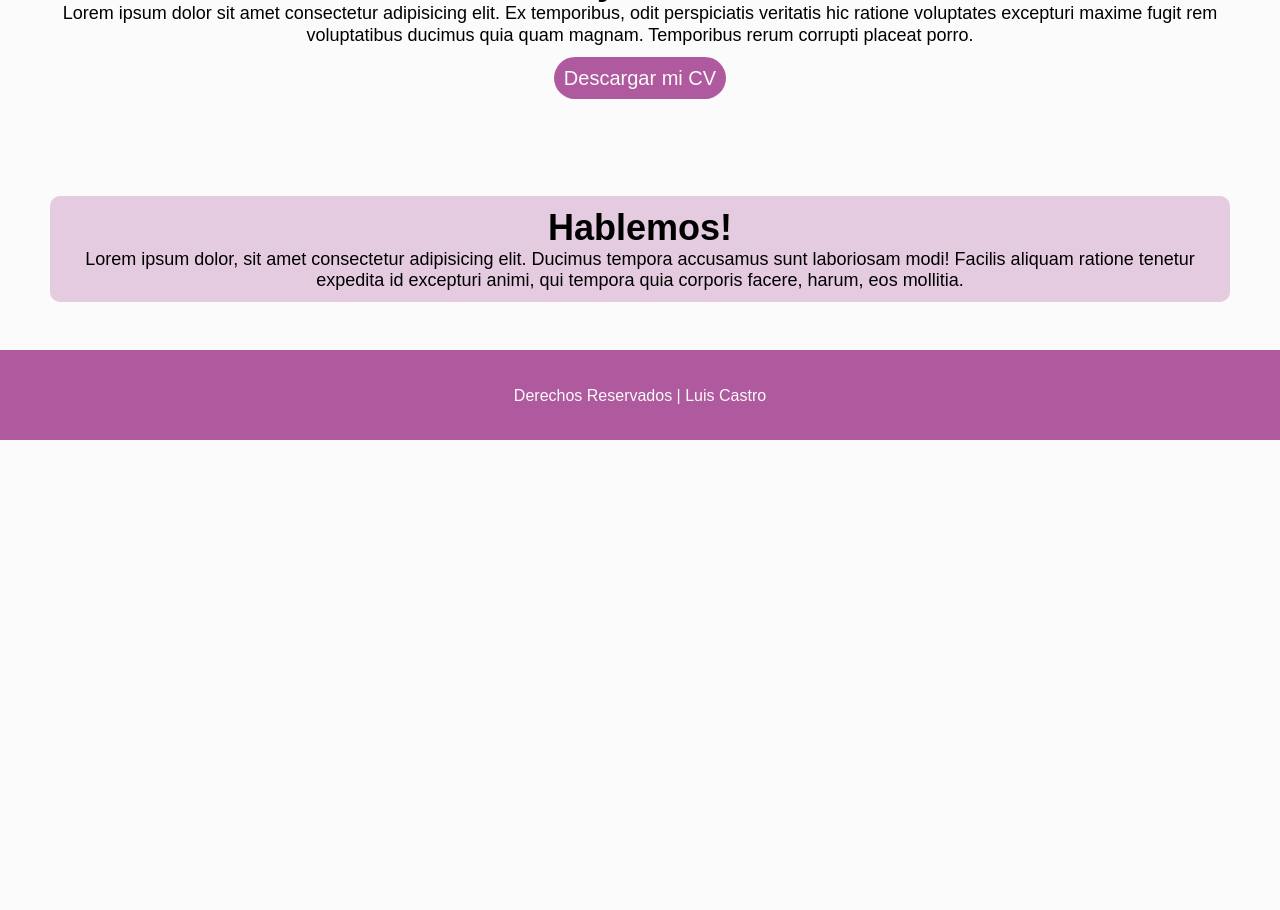
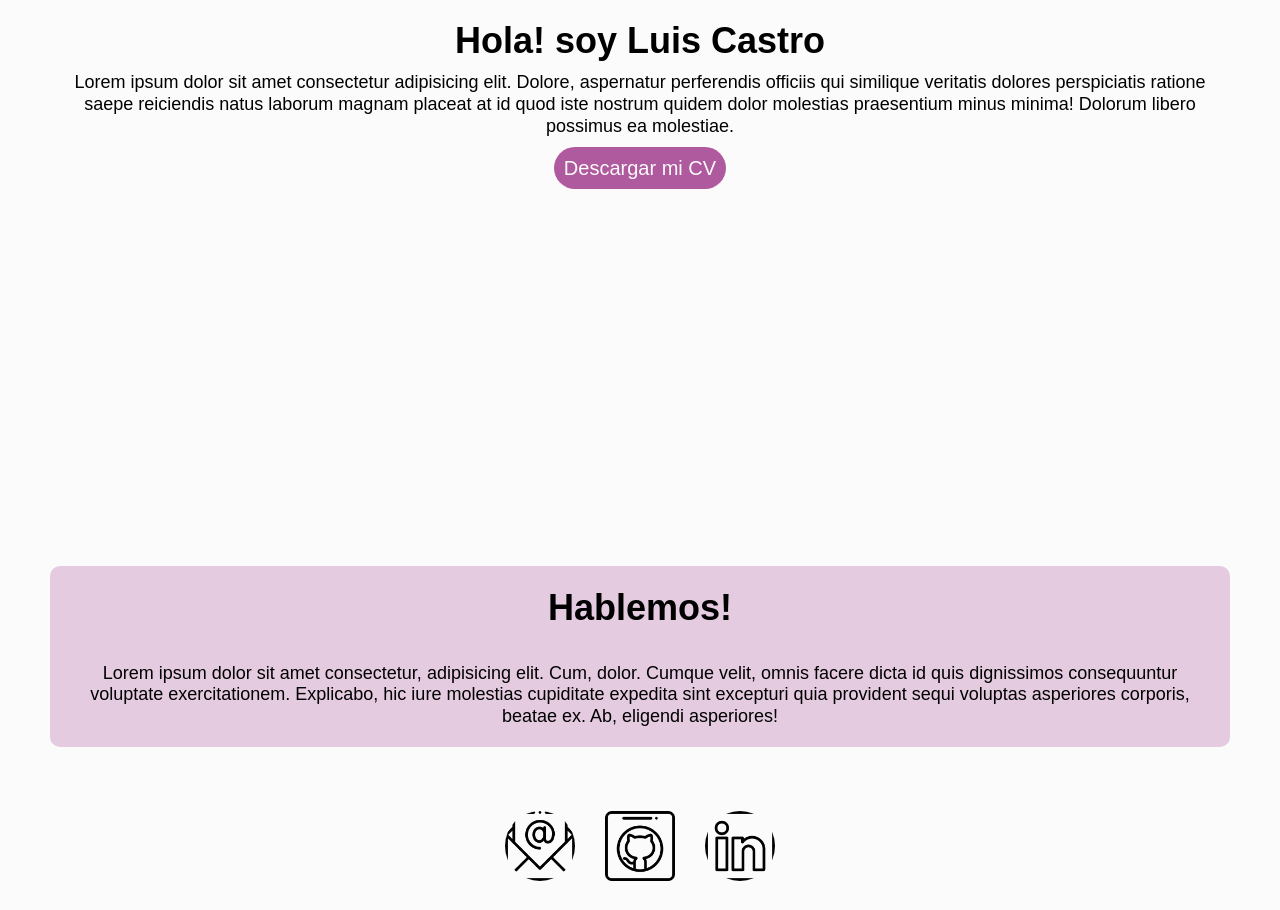
Before and after one commit to Luiscastro1085/Proyecto1-Gimnasio, a plain HTML site: page index.html in a window 1280 px wide. Shown: the part 530-1440 px from the top of the page. Before the commit the page ends 970 px from the top, so only its background shows below. Drawn offline with Linux system fonts and the light colour scheme; a web font is replaced by a local one.

Commit message:
3 commit

```diff
--- a/css/estilo.css
+++ b/css/estilo.css
@@ -35,6 +35,7 @@ a {
 main {
     max-width: 1200px;
     margin: auto;
+    min-height: 100vh;
 }
 /***comienzo de css agregado******/
 
@@ -51,22 +52,27 @@ p {
 }
 body {
     background-color: #fbfbfb;
-
 }
 header {
     width: 100%;
     height: 90px;
     display: flex;
-    box-shadow: 0px 0 6px 0px #ccc9c9;
+    box-shadow: 0px 0 6px 0px #837f7f;
     align-items: center;
     justify-content: space-between;
+    position:sticky;
+    top: 0px;
 }
-.header h1 {
-    margin-left: 5px;
+header h1 {
+    margin-left: 10px;
+    color: #af599e;
+    font-style: oblique;
 }
 .div1 a:hover {
-    background-color: #af599e;
+    background-color: #b8aeb5;
+    border-radius: 3px;
 }
+
 .div2 {
     text-align: center;
 }
@@ -83,11 +89,10 @@ img {
     height: 400px;
     border-radius: 50%;
     padding: 15px;
-    justify-content: center;
-    align-items: center;
 }
 .saludo {
     text-align: center;
+    padding: 10px;
 }
 .descargacv {
     color: #fbfbfb;
@@ -96,6 +101,11 @@ img {
     border-radius: 50px;
     padding: 10px;
 }
+section {
+    text-align: center;
+    padding: 20px;
+    margin: 10px;
+}
 
 .section2 {
     background-color: rgba(175, 89, 158, 0.3);
@@ -103,8 +113,32 @@ img {
     margin: 10px;
     text-align: center;
     font-size: 28px;
-    padding: 10px;
+    padding: 20px;
+    scroll-margin-top: 7ex;
 }
+
+.redes {
+    display: flex;
+    align-items: center;
+    justify-content: center;
+}
+#email {
+display: flex;
+width: 100px;
+height: 100px;
+}
+#github {
+    display: flex;
+    width: 100px;
+    height: 100px;
+    border-radius: 0%;
+    }
+#linkedin {
+    display: flex;
+    width: 100px;
+    height: 100px;
+    }
+
 footer {
     display: flex;
     width: 100%;
--- a/index.html
+++ b/index.html
@@ -6,10 +6,11 @@
     <meta http-equiv="X-UA-Compatible" content="IE=edge">
     <meta name="viewport" content="width=device-width, initial-scale=1.0">
     <title>Luis Alfredo Castro Negrin</title>
-    <link rel="preconnect" href="https://fonts.googleapis.com">
-    <link rel="preconnect" href="https://fonts.gstatic.com" crossorigin>
-    <link href="https://fonts.googleapis.com/css2?family=Alkatra:wght@400;600&family=Lato:wght@400;700&display=swap"
-        rel="stylesheet">
+    <enlace rel="preconectar" href="https://fonts.googleapis.com">
+        <enlace rel="preconectar" href="https://fonts.gstatic.com" crossorigin>
+            <enlace
+                href="https: //fonts.googleapis.com/css2? family= Alkatra:wght@400;600 & family= Lato:wght@400;700 & display=swap"
+                rel="hoja de estilo">
                 <link rel="stylesheet" href="/css/estilo.css">
 </head>
 
@@ -19,50 +20,76 @@
         <div class="div1">
             <nav class="nav">
                 <a href="#">Inicio</a>
-            <a href="#">Contacto</a>
+                <a href="#contacto">Contacto</a>
             </nav>
         </div>
     </header>
     <main>
-        <dir>
+        <div><br>
             <center>
                 <img src="/img/gym.jpg" alt="">
             </center>
-        </dir>
+        </div>
         <section>
             <article>
                 <div class="saludo">
                     <H1>Hola! soy Luis Castro</H1>
                 </div>
-                    <p>Lorem ipsum dolor sit amet consectetur adipisicing elit. Ex temporibus, odit perspiciatis veritatis
-                    hic ratione voluptates excepturi maxime fugit rem voluptatibus ducimus quia quam magnam. Temporibus
-                    rerum corrupti placeat porro.
+                <p>Lorem ipsum dolor sit amet consectetur adipisicing elit. Dolore, aspernatur perferendis officiis qui
+                    similique veritatis dolores perspiciatis ratione saepe reiciendis natus laborum magnam placeat at id
+                    quod iste nostrum quidem dolor molestias praesentium minus minima! Dolorum libero possimus ea
+                    molestiae.
                 </p>
                 <br>
                 <div class="div2">
                     <a class="descargacv" href="#">Descargar mi CV</a>
                 </div>
             </article>
+        </section>
         <br>
         <br>
         <br>
-        </section>
         <br>
         <br>
-        <section class="section2">
+        <br>
+        <br>
+        <br>
+        <br>
+        <br>
+        <br>
+        <br>
+        <br>
+        <br>
+        <br>
+        <br>
+        <br>
+        <br>
+        <section class="section2" id="contacto">
             <h1>Hablemos!</h1>
+            <br>
                 <p>
-                Lorem ipsum dolor, sit amet consectetur adipisicing elit. Ducimus tempora accusamus sunt laboriosam
-                modi! Facilis aliquam ratione tenetur expedita id excepturi animi, qui tempora quia corporis facere,
-                harum, eos mollitia.
+                    Lorem ipsum dolor sit amet consectetur, adipisicing elit. Cum, dolor. Cumque velit, omnis facere dicta
+                    id quis dignissimos consequuntur voluptate exercitationem. Explicabo, hic iure molestias cupiditate
+                    expedita sint excepturi quia provident sequi voluptas asperiores corporis, beatae ex. Ab, eligendi
+                    asperiores!
                 </p>
         </section>
         <br>
         <br>
-            <a href="/img/mail.png"></a>
-            <a href="/img/mail.png"></a>
-            <a href="/img/mail.png"></a>
+        <div class="redes">
+            <a href="mailto:luiscastro1085@gmail.com" target="_blank"><img src="/img/mail.png" id="email" alt=""></a>
+            <a href="https://github.com/" target="_blank"><img src="/img/github.png" id="github" alt=""></a>
+            <a href="https://es.linkedin.com/" target="_blank"><img src="/img/linkedin.png" id="linkedin" alt=""></a>
+        </div>
     </main>
 </body>
+<br>
+<br>
+<br>
+<br>
+<br>
+<br>
+<br>
 <footer>Derechos Reservados | Luis Castro</footer>
+
 </html>
```
Lines whose indentation alone changed are shown as unchanged.
